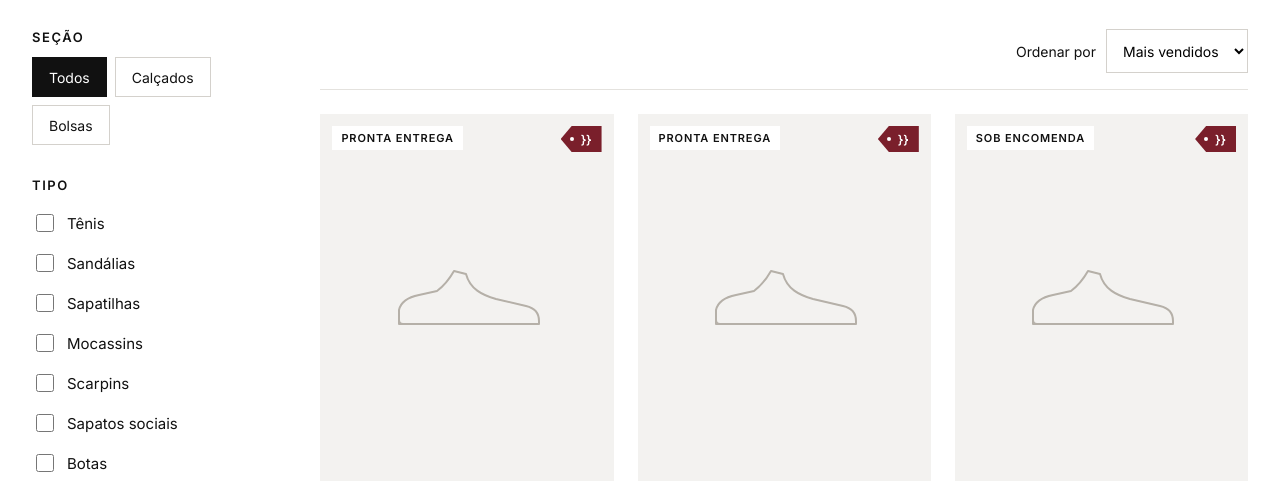
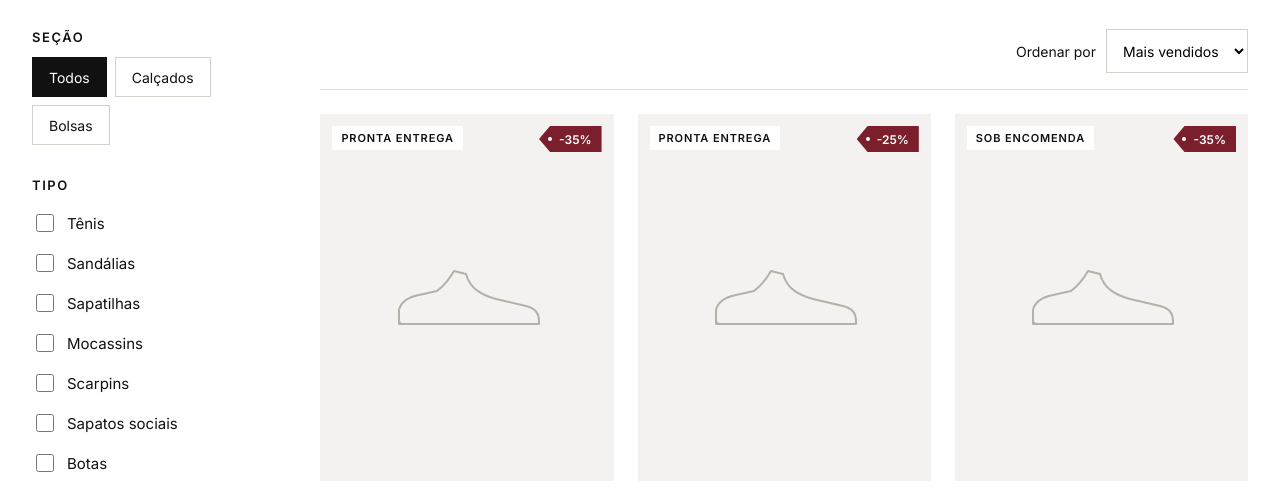
Before and after one commit to Nexxusagencia/bruder-prototipo, a plain HTML site: page Categoria.dc.html in a window 1280 px wide. Shown: the part 269-759 px from the top of the page. Drawn offline with Linux system fonts and the light colour scheme.

Commit message:
Add files via upload

```diff
--- a/Categoria.dc.html
+++ b/Categoria.dc.html
@@ -130,7 +130,7 @@ input,select,button{font-family:Inter,system-ui,sans-serif}
             <a href="Produto.dc.html" style="display: flex; flex-direction: column; gap: 12px">
               <div style="position: relative; aspect-ratio: 4 / 5; background: #F3F2F0; display: flex; align-items: center; justify-content: center">
                 <span style="position: absolute; top: 12px; left: 12px; background: #FFFFFF; color: #111111; font-size: 11px; font-weight: 600; letter-spacing: .08em; text-transform: uppercase; padding: 5px 9px">{{p.tag}}</span>
-                <span style="position: absolute; top: 12px; right: 12px"><span style="position: relative; display: inline-flex; align-items: center; height: 26px; padding: 0 10px 0 20px; background: #7A1F2B; color: #FFFFFF; font-size: 12px; font-weight: 700; clip-path: polygon(11px 0, 100% 0, 100% 100%, 11px 100%, 0 50%)"><span aria-hidden="true" style="position: absolute; left: 9px; top: 11px; width: 4px; height: 4px; border-radius: 50%; background: #FFFFFF"></span>{{{{p.off}}}}</span></span>
+                <span style="position: absolute; top: 12px; right: 12px"><span style="position: relative; display: inline-flex; align-items: center; height: 26px; padding: 0 10px 0 20px; background: #7A1F2B; color: #FFFFFF; font-size: 12px; font-weight: 700; clip-path: polygon(11px 0, 100% 0, 100% 100%, 11px 100%, 0 50%)"><span aria-hidden="true" style="position: absolute; left: 9px; top: 11px; width: 4px; height: 4px; border-radius: 50%; background: #FFFFFF"></span>{{p.off}}</span></span>
                 <sc-if value="{{p.isShoe}}" hint-placeholder-val="{{true}}"><svg aria-hidden="true" width="160" height="90" viewBox="0 0 160 90" fill="none" stroke="#B5B0A8" stroke-width="2" stroke-linejoin="round"><path d="M12 72V58c2-9 10-13 20-15l18-4c8-6 13-13 17-20l12 3c4 15 16 21 30 25l30 7c9 2 13 8 13 15v3H16c-3 0-4-1-4-4z"></path><path d="M12 72h138"></path></svg></sc-if>
                 <sc-if value="{{p.isBag}}" hint-placeholder-val="{{false}}"><svg aria-hidden="true" width="120" height="110" viewBox="0 0 120 110" fill="none" stroke="#B5B0A8" stroke-width="2" stroke-linejoin="round"><path d="M18 42h84l-8 60H26z"></path><path d="M40 42V32a20 20 0 0 1 40 0v10"></path></svg></sc-if>
               </div>
```
